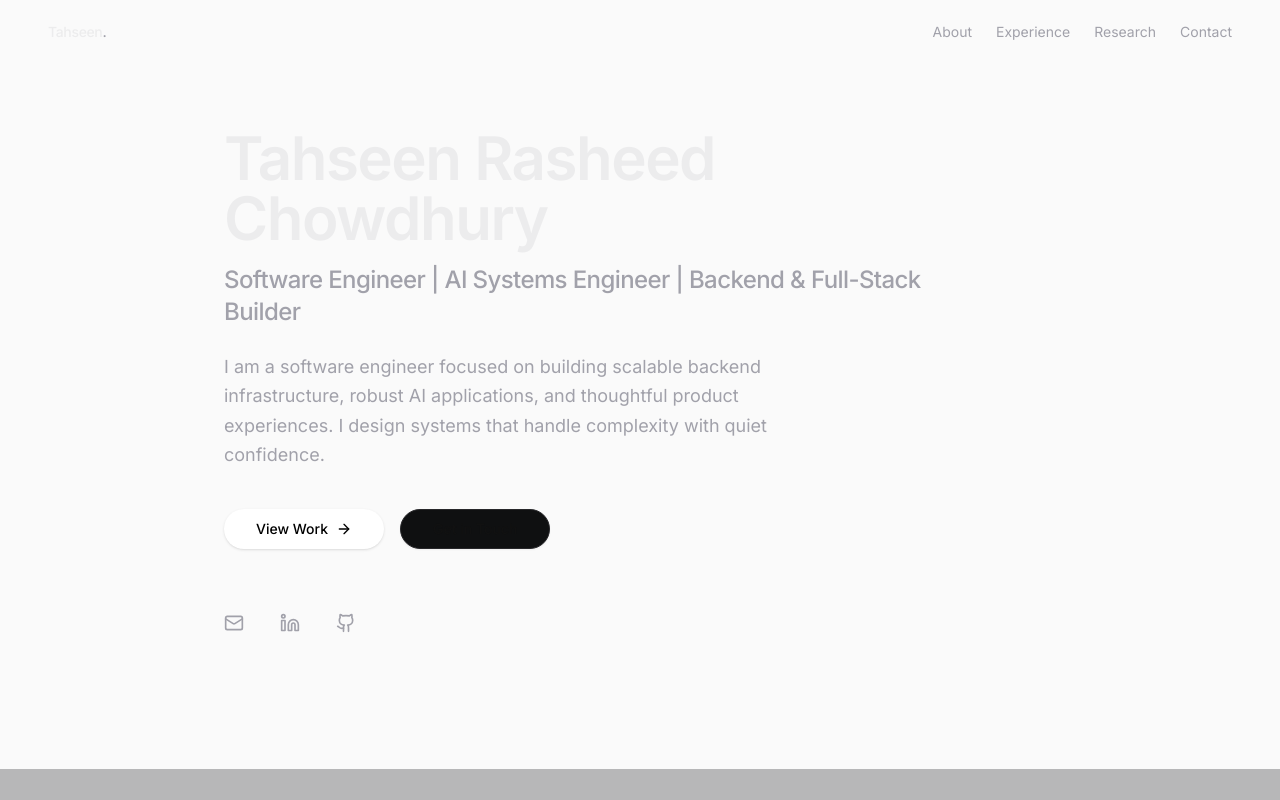
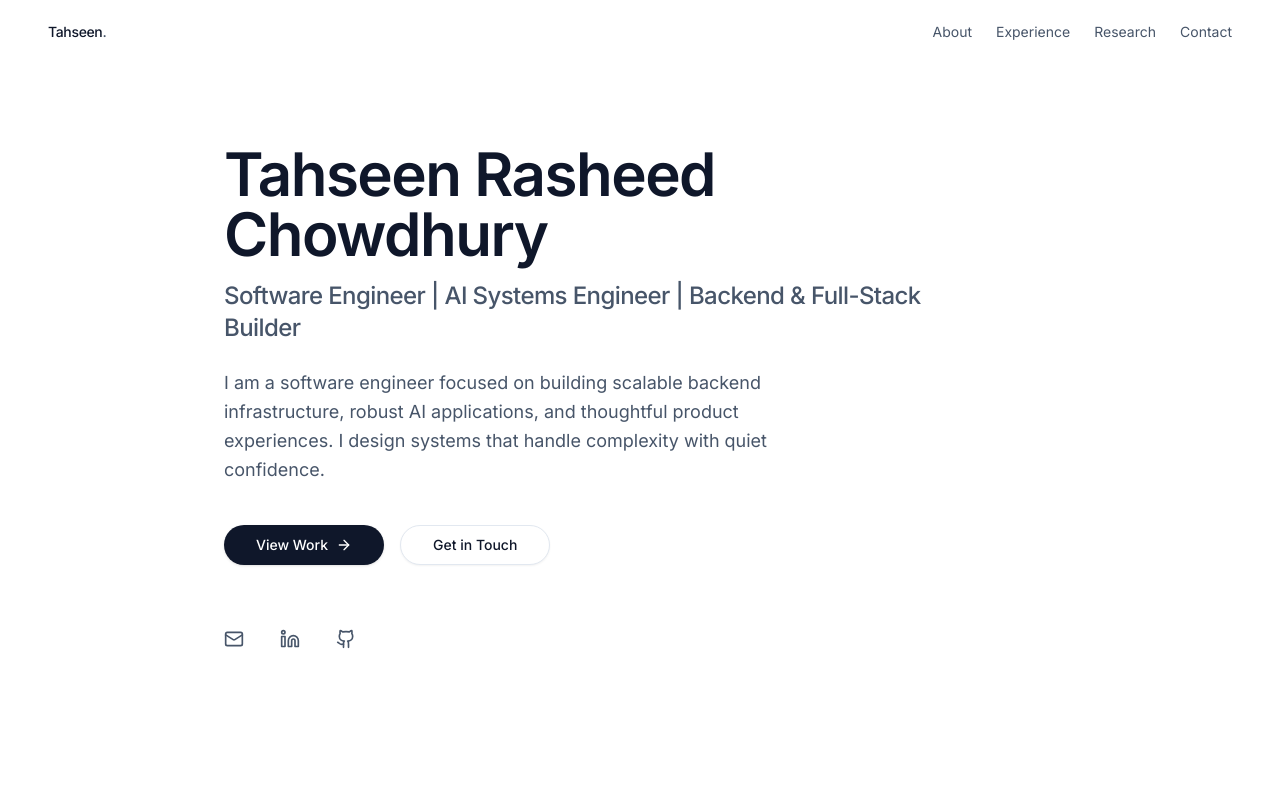
Before and after one commit to TahseenSust/tahseen, a Next.js app: page / in a window 1280 px wide. Shown: the top 800 px of the page. Built offline with nearby package versions, Linux system fonts and the light colour scheme.

Commit message:
fix: fixed light mode text color issue

```diff
--- a/src/app/globals.css
+++ b/src/app/globals.css
@@ -1,30 +1,30 @@
 @import "tailwindcss";
 
 @theme {
-  --color-background: #0f1011;
-  --color-foreground: #ececed;
+  --color-background: var(--background);
+  --color-foreground: var(--foreground);
 
-  --color-muted: #1c1d1f;
-  --color-muted-foreground: #a1a1aa;
+  --color-muted: var(--muted);
+  --color-muted-foreground: var(--muted-foreground);
 
-  --color-border: #27272a;
+  --color-border: var(--border);
 
-  --color-primary: #ffffff;
-  --color-primary-foreground: #000000;
+  --color-primary: var(--primary);
+  --color-primary-foreground: var(--primary-foreground);
 
   --font-sans: var(--font-inter);
 }
 
 :root {
-  --background: #fafafa;
-  --foreground: #111111;
+  --background: #ffffff;
+  --foreground: #0f172a; /* Sophisticated deep slate */
 
-  --muted: #f4f4f5;
-  --muted-foreground: #71717a;
+  --muted: #f8fafc;
+  --muted-foreground: #475569; /* Better contrast in light mode */
 
-  --border: #e4e4e7;
+  --border: #e2e8f0;
 
-  --primary: #111111;
+  --primary: #0f172a;
   --primary-foreground: #ffffff;
 }
 
--- a/src/components/sections/Hero.tsx
+++ b/src/components/sections/Hero.tsx
@@ -8,7 +8,7 @@ import { Button } from "@/components/ui/Button"
 
 export function Hero() {
   return (
-    <Section id="hero" className="min-h-[90vh] pb-0 pt-24 md:pt-32">
+    <Section id="hero" className="min-h-screen pb-0 pt-24 md:pt-32">
       <motion.div
         initial={{ opacity: 0, y: 20 }}
         animate={{ opacity: 1, y: 0 }}
```
